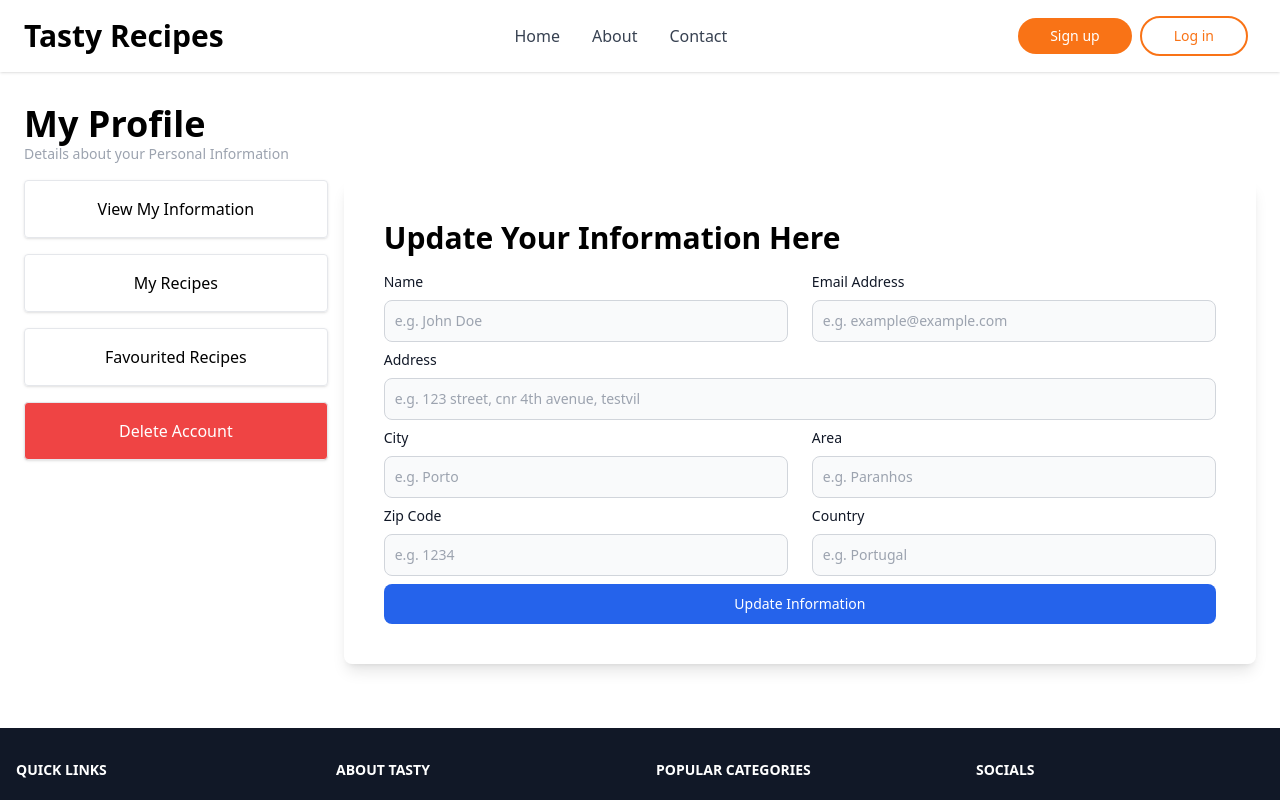
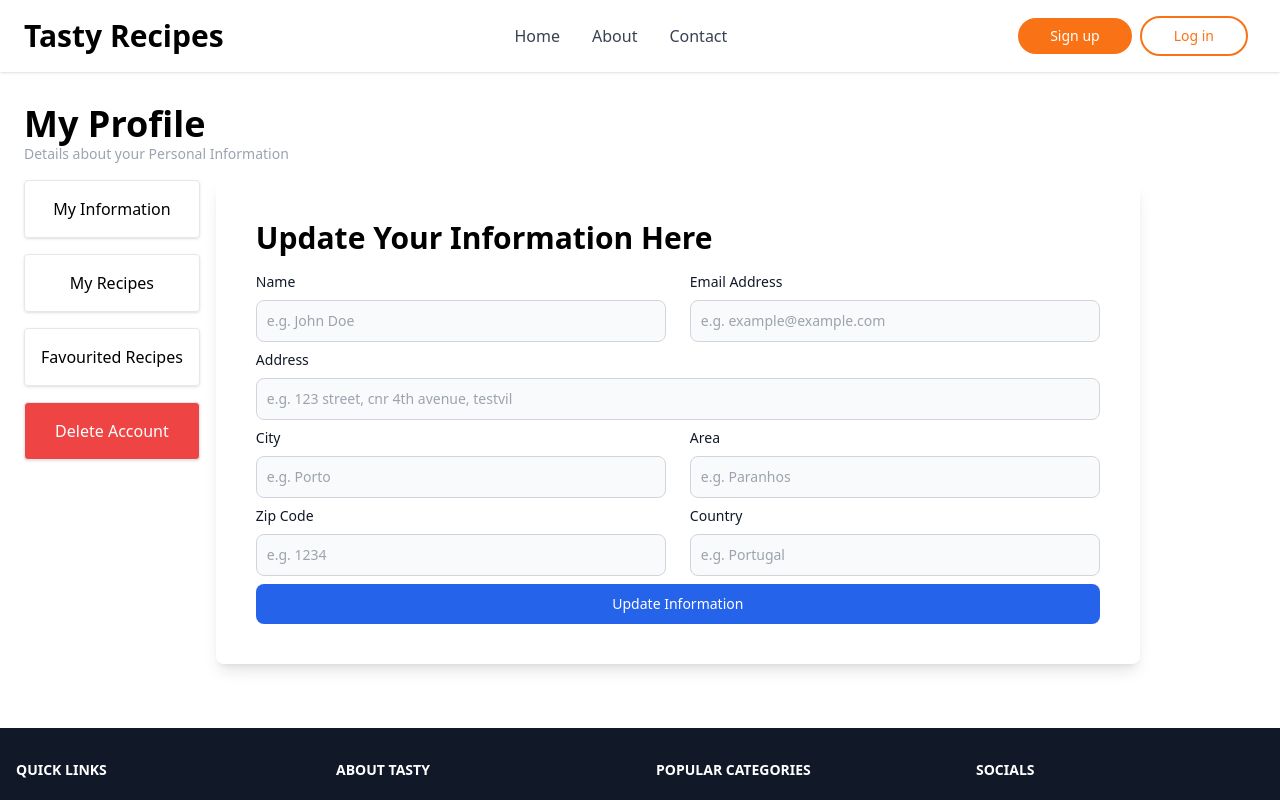
Before and after one commit to Jon-Felipe/Tasty-React, a React (Vite) app: page /profile in a window 1280 px wide. Shown: the top 800 px of the page. Built offline with nearby package versions, Linux system fonts and the light colour scheme.

Commit message:
created profile link button

```diff
--- /dev/null
+++ b/src/components/Profile/ProfileLinkButton.tsx
@@ -0,0 +1,7 @@
+import React from 'react';
+
+const ProfileLinkButton = () => {
+  return <div>ProfileLinkButton</div>;
+};
+
+export default ProfileLinkButton;
--- a/src/components/Profile/ProfileLinkButtons.tsx
+++ b/src/components/Profile/ProfileLinkButtons.tsx
@@ -2,8 +2,32 @@ import React from 'react';
 
 type Props = {};
 
+type LinkButtonProps = {
+  text: string;
+  className?: string;
+};
+
 const ProfileLinkButtons = (props: Props) => {
-  return <div>ProfileLinkButtons</div>;
+  const LinkButton = ({ text, className }: LinkButtonProps) => {
+    return (
+      <button
+        className={`block border p-4 shadow rounded ${
+          className ? className : ''
+        }`}
+      >
+        {text}
+      </button>
+    );
+  };
+
+  return (
+    <section className='flex flex-col gap-y-4'>
+      <LinkButton text='My Information' />
+      <LinkButton text='My Recipes' />
+      <LinkButton text='Favourited Recipes' />
+      <LinkButton text='Delete Account' className='bg-red-500 text-white' />
+    </section>
+  );
 };
 
 export default ProfileLinkButtons;
--- a/src/pages/Profile.tsx
+++ b/src/pages/Profile.tsx
@@ -2,6 +2,7 @@ import React from 'react';
 
 // components
 import UpdateProfileForm from '../components/Profile/UpdateProfileForm';
+import ProfileLinkButtons from '../components/Profile/ProfileLinkButtons';
 
 type Props = {};
 
@@ -13,20 +14,7 @@ const Profile = (props: Props) => {
         Details about your Personal Information
       </p>
       <div className='flex flex-col md:flex-row gap-4 mt-2 md:mt-4'>
-        <section className='basis-1/4 flex flex-col gap-y-4'>
-          <button className='block border p-4 shadow rounded'>
-            View My Information
-          </button>
-          <button className='block border p-4 shadow rounded'>
-            My Recipes
-          </button>
-          <button className='block border p-4 shadow rounded'>
-            Favourited Recipes
-          </button>
-          <button className='block border p-4 shadow rounded bg-red-500 text-white'>
-            Delete Account
-          </button>
-        </section>
+        <ProfileLinkButtons />
         <UpdateProfileForm />
       </div>
     </article>
```
